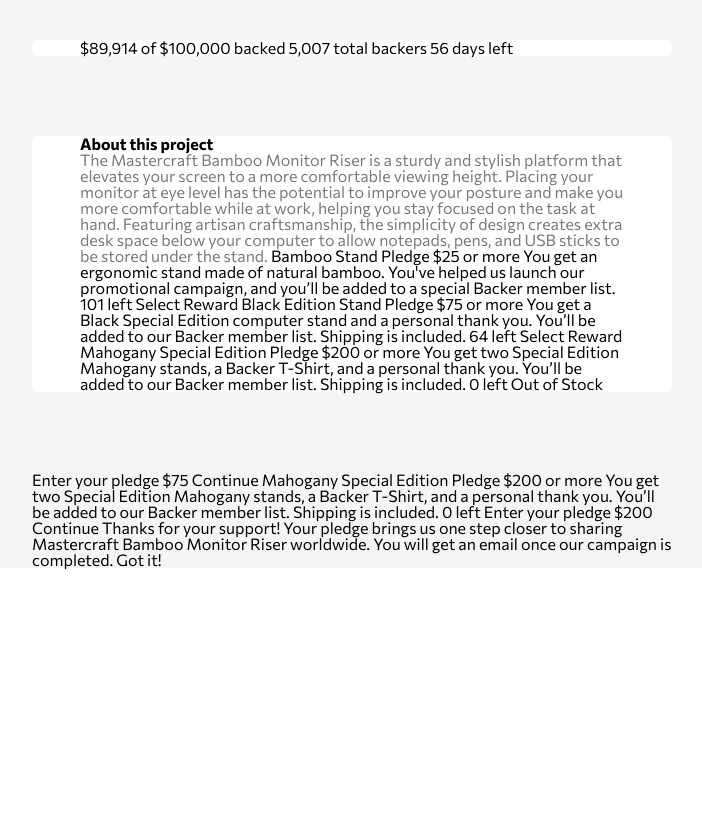
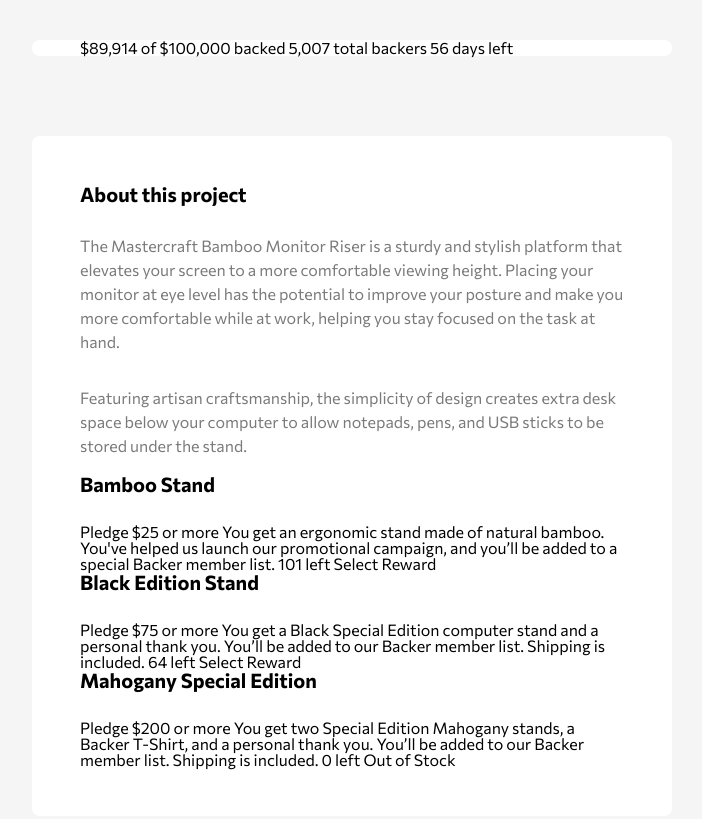
Before and after one commit to gigimscarborough/FMCrowdfundingPage, a plain HTML site: page index.html in a window 1280 px wide. Shown: the part 560-1379 px from the top of the page, without its empty margins (288-990 px from the left). Before the commit the page ends 1129 px from the top, so only its background shows below. Drawn offline with Linux system fonts and the light colour scheme.

Commit message:
div building

```diff
--- a/css/style.css
+++ b/css/style.css
@@ -219,3 +219,17 @@
     padding: 0;
     margin-left:-8px;
 }
+#about{
+    padding: 3em 3em;
+}
+
+#about h3{
+    font-size: 20px;
+    margin-bottom: 1.5em;
+}
+
+#about > .details{
+    color: hsl(0, 0%, 48%);
+    line-height: 1.5;
+    margin-bottom: 1em;
+}
--- a/index.html
+++ b/index.html
@@ -59,41 +59,55 @@
         5,007 total backers
         56 days left
       </div>
-      <div class="about">
+      <div id="about">
         <h3>
 
           About this project
         </h3>
-        <span>
-
+        <div class="details">
           The Mastercraft Bamboo Monitor Riser is a sturdy and stylish platform that elevates your screen
           to a more comfortable viewing height. Placing your monitor at eye level has the potential to improve
           your posture and make you more comfortable while at work, helping you stay focused on the task at hand.
+        </div>
+          <br/>
+          <div class="details">
 
           Featuring artisan craftsmanship, the simplicity of design creates extra desk space below your computer
           to allow notepads, pens, and USB sticks to be stored under the stand.
-        </span>
+        </div>
+        <div>
+          <h3>
 
             Bamboo Stand
+          </h3>
           Pledge $25 or more
           You get an ergonomic stand made of natural bamboo. You've helped us launch our promotional campaign, and
           you’ll be added to a special Backer member list.
           101 left
           Select Reward
+        </div>
+        <div>
+          <h3>
 
             Black Edition Stand
+          </h3>
           Pledge $75 or more
           You get a Black Special Edition computer stand and a personal thank you. You’ll be added to our Backer
           member list. Shipping is included.
           64 left
           Select Reward
+        </div>
+        <div>
+          <h3>
 
             Mahogany Special Edition
+          </h3>
           Pledge $200 or more
           You get two Special Edition Mahogany stands, a Backer T-Shirt, and a personal thank you. You’ll be added
           to our Backer member list. Shipping is included.
           0 left
           Out of Stock
+        </div>
       </div>
 
       <!-- Selection modal start
@@ -124,31 +138,31 @@
       64 left -->
 
       <!-- Selected pledge start -->
-      Enter your pledge
+      <!-- Enter your pledge
       $75
-      Continue
+      Continue -->
       <!-- Selected pledge end -->
 
-      Mahogany Special Edition
+      <!-- Mahogany Special Edition
       Pledge $200 or more
       You get two Special Edition Mahogany stands, a Backer T-Shirt, and a personal thank you. You’ll be added
       to our Backer member list. Shipping is included.
-      0 left
+      0 left -->
 
       <!-- Selected pledge  start -->
-      Enter your pledge
+      <!-- Enter your pledge
       $200
-      Continue
+      Continue -->
       <!-- Selected pledge end -->
 
       <!-- Selection modal end -->
 
       <!-- Success modal start -->
 
-      Thanks for your support!
+      <!-- Thanks for your support!
       Your pledge brings us one step closer to sharing Mastercraft Bamboo Monitor Riser worldwide. You will get
       an email once our campaign is completed.
-      Got it!
+      Got it! -->
     </div>
     </section>
     <!-- Success modal end -->
```
Lines whose indentation alone changed are shown as unchanged.
